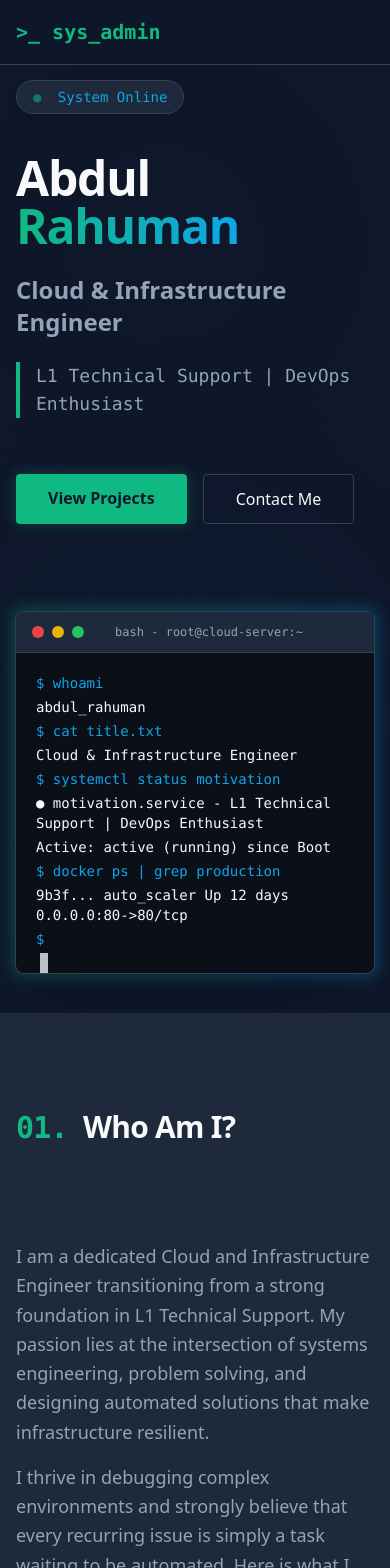
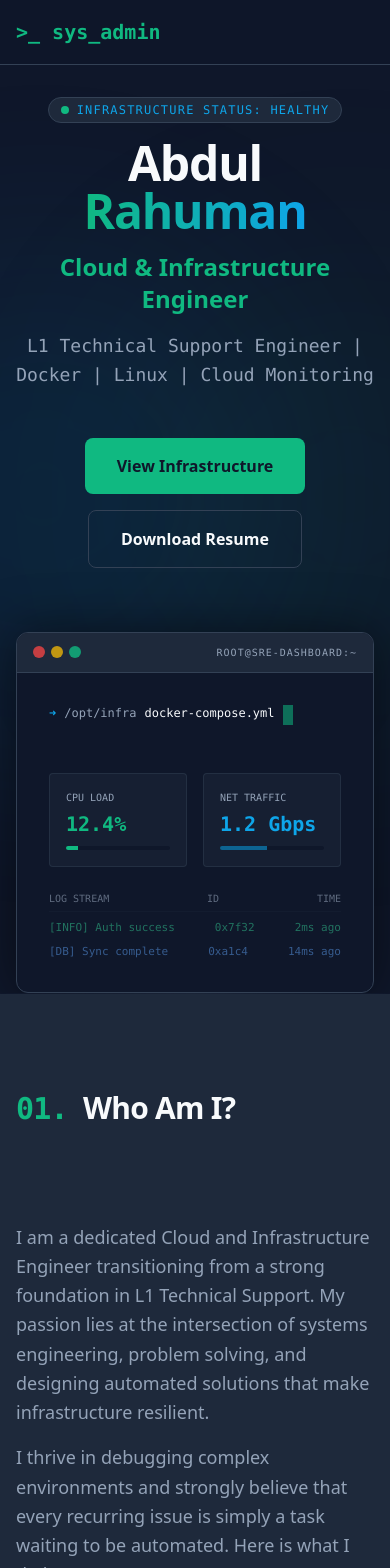
Before and after one commit to AbdulRahumankm/Cloud_AbdulRahuman, a React (Vite) app: page / in a window 390 px wide. Shown: the top 1568 px of the page. Built offline with nearby package versions, Linux system fonts and the light colour scheme.

Commit message:
Professional Enhancements for Recruiter Focus

```diff
--- a/src/App.css
+++ b/src/App.css
@@ -1,4 +1,26 @@
-/* Cleaned out vite default styles. Relying on Tailwind in index.css */
+/* Global Styles */
+
+.section-divider {
+  @apply h-px w-full bg-gradient-to-r from-transparent via-devops-border to-transparent opacity-30;
+}
+
+@keyframes fade-in {
+  from { opacity: 0; }
+  to { opacity: 1; }
+}
+
+.animate-fade-in {
+  animation: fade-in 1s ease-out forwards;
+}
+
+@keyframes slide-up {
+  from { transform: translateY(20px); opacity: 0; }
+  to { transform: translateY(0); opacity: 1; }
+}
+
+.animate-slide-up {
+  animation: slide-up 0.8s ease-out forwards;
+}
 
 html {
   scroll-behavior: smooth;
--- a/src/App.jsx
+++ b/src/App.jsx
@@ -15,12 +15,17 @@ function App() {
   return (
     <MainLayout>
       <Hero />
+      <div className="section-divider"></div>
       <About />
+      <div className="section-divider"></div>
       <Skills />
-      <Projects />
+      <div className="section-divider"></div>
+      <ServerStatusDashboard />
+      <div className="section-divider"></div>
       <InfrastructureProjects />
-      <ServerStatusDashboard />
+      <div className="section-divider"></div>
       <CloudArchitecture />
+      <div className="section-divider"></div>
       <ContactSection />
       <Contact />
     </MainLayout>
--- a/src/sections/Hero.jsx
+++ b/src/sections/Hero.jsx
@@ -1,135 +1,133 @@
 import React, { useState, useEffect } from 'react';
 
 const Hero = () => {
-  const [terminalLines, setTerminalLines] = useState([]);
-  const [currentLineIndex, setCurrentLineIndex] = useState(0);
-  const [currentCharIndex, setCurrentCharIndex] = useState(0);
-  const [isTyping, setIsTyping] = useState(true);
-
-  const lines = [
-    { text: '$ whoami', isCommand: true },
-    { text: 'abdul_rahuman', isCommand: false },
-    { text: '$ cat title.txt', isCommand: true },
-    { text: 'Cloud & Infrastructure Engineer', isCommand: false },
-    { text: '$ systemctl status motivation', isCommand: true },
-    { text: '● motivation.service - L1 Technical Support | DevOps Enthusiast', isCommand: false },
-    { text: '   Active: active (running) since Boot', isCommand: false },
-    { text: '$ docker ps | grep production', isCommand: true },
-    { text: '9b3f...  auto_scaler   Up 12 days   0.0.0.0:80->80/tcp', isCommand: false },
-    { text: '$ ', isCommand: true }
+  const [displayText, setDisplayText] = useState("");
+  const [currentIndex, setCurrentIndex] = useState(0);
+  const commandList = [
+    "ssh infra-admin@cloud-node-01",
+    "docker-compose.yml version: '3.8'",
+    "kubectl get nodes --show-labels",
+    "ansible-playbook configure-sre.yml",
+    "terraform apply --auto-approve",
+    "grep -r 'CRITICAL' /var/log/syslog"
   ];
 
   useEffect(() => {
-    if (currentLineIndex >= lines.length) return;
+    let charIndex = 0;
+    const currentCommand = commandList[currentIndex];
 
-    const currentLine = lines[currentLineIndex];
+    const typingInterval = setInterval(() => {
+      if (charIndex < currentCommand.length) {
+        setDisplayText(currentCommand.substring(0, charIndex + 1));
+        charIndex++;
+      } else {
+        clearInterval(typingInterval);
+        setTimeout(() => {
+          setCurrentIndex((prev) => (prev + 1) % commandList.length);
+        }, 2000);
+      }
+    }, 100);
 
-    if (currentLine.isCommand) {
-      if (currentCharIndex < currentLine.text.length) {
-        const timeout = setTimeout(() => {
-          setCurrentCharIndex(prev => prev + 1);
-        }, 50); // Typing speed
-        return () => clearTimeout(timeout);
-      } else {
-        const timeout = setTimeout(() => {
-          setTerminalLines(prev => [...prev, currentLine.text]);
-          setCurrentLineIndex(prev => prev + 1);
-          setCurrentCharIndex(0);
-        }, 200); // Pause after typing
-        return () => clearTimeout(timeout);
-      }
-    } else {
-      // Print output immediately
-      const timeout = setTimeout(() => {
-        setTerminalLines(prev => [...prev, currentLine.text]);
-        setCurrentLineIndex(prev => prev + 1);
-      }, 50);
-      return () => clearTimeout(timeout);
-    }
-  }, [currentLineIndex, currentCharIndex, lines]);
+    return () => clearInterval(typingInterval);
+  }, [currentIndex]);
 
   return (
-    <section id="home" className="min-h-screen pt-20 pb-10 flex items-center bg-devops-bg relative overflow-hidden">
-      {/* Background decoration */}
-      <div className="absolute top-0 left-0 w-full h-full overflow-hidden opacity-20 pointer-events-none z-0">
-        <div className="absolute top-[10%] left-[5%] w-72 h-72 bg-devops-primary/20 rounded-full blur-[100px] animate-pulse"></div>
-        <div className="absolute bottom-[10%] right-[5%] w-96 h-96 bg-devops-secondary/20 rounded-full blur-[120px] animate-pulse" style={{ animationDelay: '1s' }}></div>
+    <section id="hero" className="min-h-screen pt-24 flex flex-col items-center justify-center bg-devops-bg relative overflow-hidden">
+      {/* Background radial glow */}
+      <div className="absolute inset-0 z-0 pointer-events-none">
+        <div className="absolute top-1/4 left-1/4 w-[500px] h-[500px] bg-devops-primary/10 rounded-full blur-[120px] animate-pulse"></div>
+        <div className="absolute bottom-1/4 right-1/4 w-[500px] h-[500px] bg-devops-secondary/10 rounded-full blur-[120px] animate-pulse" style={{ animationDelay: '1s' }}></div>
       </div>
 
-      <div className="max-w-7xl mx-auto px-4 sm:px-6 lg:px-8 relative z-10 w-full">
-        <div className="grid grid-cols-1 lg:grid-cols-2 gap-12 items-center">
-
-          {/* Left Column - Details */}
-          <div className="text-left space-y-6">
-            <div className="inline-block px-4 py-1.5 rounded-full border border-devops-border bg-devops-card text-devops-secondary font-mono text-sm shadow-lg mb-4">
-              <span className="animate-pulse mr-2 text-devops-primary">●</span> System Online
+      <div className="max-w-7xl mx-auto px-4 sm:px-6 lg:px-8 w-full z-10 flex flex-col lg:flex-row items-center gap-16">
+        <div className="flex-1 space-y-8 text-center lg:text-left">
+          <div className="space-y-4 animate-fade-in">
+            <div className="inline-flex items-center gap-2 px-3 py-1 rounded-full bg-devops-card border border-devops-border text-devops-secondary text-xs uppercase tracking-widest font-mono">
+              <span className="relative flex h-2 w-2">
+                <span className="animate-ping absolute inline-flex h-full w-full rounded-full bg-devops-primary opacity-75"></span>
+                <span className="relative inline-flex rounded-full h-2 w-2 bg-devops-primary"></span>
+              </span>
+              Infrastructure Status: Healthy
             </div>
 
-            <h1 className="text-5xl sm:text-6xl font-extrabold text-devops-text tracking-tight">
+            <h1 className="text-5xl md:text-7xl font-extrabold text-devops-text tracking-tight">
               Abdul <span className="text-transparent bg-clip-text bg-gradient-to-r from-devops-primary to-devops-secondary">Rahuman</span>
             </h1>
 
-            <h2 className="text-2xl sm:text-3xl font-bold text-devops-textMuted mt-2">
+            <p className="text-2xl md:text-3xl font-bold text-devops-primary">
               Cloud & Infrastructure Engineer
-            </h2>
-
-            <p className="max-w-xl text-lg text-devops-textMuted font-mono border-l-4 border-devops-primary pl-4 mt-6">
-               L1 Technical Support | DevOps Enthusiast
             </p>
 
-            <div className="pt-8 flex flex-wrap gap-4">
-              <a href="#projects" className="px-8 py-3 bg-devops-primary text-devops-bg font-bold rounded hover:bg-emerald-400 transition-colors shadow-[0_0_15px_rgba(16,185,129,0.3)]">
-                View Projects
-              </a>
-              <a href="#contact" className="px-8 py-3 bg-transparent border border-devops-border text-devops-text rounded hover:border-devops-secondary hover:text-devops-secondary transition-colors font-medium">
-                Contact Me
-              </a>
-            </div>
+            <p className="text-lg md:text-xl text-devops-textMuted max-w-2xl mx-auto lg:mx-0 leading-relaxed font-mono">
+              L1 Technical Support Engineer | Docker | Linux | Cloud Monitoring
+            </p>
           </div>
 
-          {/* Right Column - Animated Terminal */}
-          <div className="relative group perspective-1000 mt-10 lg:mt-0 shadow-2xl">
-            <div className="absolute -inset-1 bg-gradient-to-r from-devops-primary to-devops-secondary rounded-lg blur opacity-30 group-hover:opacity-50 transition duration-1000"></div>
+          <div className="flex flex-wrap items-center justify-center lg:justify-start gap-4 pt-4">
+            <a href="#infra-projects" className="px-8 py-4 bg-devops-primary text-devops-bg font-bold rounded-lg transition-all duration-300 hover:scale-105 hover:shadow-[0_0_25px_rgba(16,185,129,0.4)] active:scale-95">
+              View Infrastructure
+            </a>
+            <a href="/resume.pdf" download className="px-8 py-4 border border-devops-border text-devops-text font-bold rounded-lg transition-all duration-300 hover:bg-devops-card hover:border-devops-secondary hover:text-devops-secondary active:scale-95">
+              Download Resume
+            </a>
+          </div>
+        </div>
 
-            <div className="relative bg-[#0a0f18] rounded-lg ring-1 ring-devops-border overflow-hidden transform transition-all duration-500 hover:scale-[1.02]">
-              {/* Terminal Header */}
-              <div className="flex items-center px-4 py-3 bg-[#1e293b] border-b border-devops-border">
-                <div className="flex gap-2">
-                  <div className="w-3 h-3 rounded-full bg-red-500"></div>
-                  <div className="w-3 h-3 rounded-full bg-yellow-500"></div>
-                  <div className="w-3 h-3 rounded-full bg-green-500"></div>
+        {/* Dashboard Visualizer */}
+        <div className="flex-1 w-full max-w-xl animate-slide-up">
+          <div className="bg-[#0f172a] rounded-xl border border-devops-border shadow-[0_0_50px_rgba(0,0,0,0.5)] overflow-hidden">
+            <div className="bg-[#1e293b] px-4 py-3 flex items-center justify-between border-b border-devops-border">
+              <div className="flex gap-1.5">
+                <div className="w-3 h-3 rounded-full bg-red-500/80"></div>
+                <div className="w-3 h-3 rounded-full bg-yellow-500/80"></div>
+                <div className="w-3 h-3 rounded-full bg-emerald-500/80"></div>
+              </div>
+              <div className="text-devops-textMuted text-[10px] font-mono tracking-widest uppercase">root@sre-dashboard:~</div>
+            </div>
+            <div className="p-8 font-mono text-xs md:text-sm min-h-[300px] space-y-6">
+              <div className="flex gap-2 text-devops-secondary">
+                <span>➜</span>
+                <span className="text-devops-textMuted">/opt/infra</span>
+                <span className="text-devops-text whitespace-pre">{displayText}</span>
+                <span className="w-2.5 h-5 bg-devops-primary animate-pulse inline-block align-middle"></span>
+              </div>
+
+              <div className="grid grid-cols-2 gap-4 pt-6">
+                <div className="p-4 rounded bg-devops-card/50 border border-devops-border/50">
+                  <div className="text-[10px] text-devops-textMuted uppercase mb-1">CPU Load</div>
+                  <div className="text-devops-primary text-xl font-bold">12.4%</div>
+                  <div className="w-full bg-devops-bg h-1 mt-2 rounded-full overflow-hidden">
+                    <div className="bg-devops-primary w-[12%] h-full"></div>
+                  </div>
                 </div>
-                <div className="mx-auto text-xs text-devops-textMuted font-mono text-center flex-1 pr-6">
-                  bash - root@cloud-server:~
+                <div className="p-4 rounded bg-devops-card/50 border border-devops-border/50">
+                  <div className="text-[10px] text-devops-textMuted uppercase mb-1">Net Traffic</div>
+                  <div className="text-devops-secondary text-xl font-bold">1.2 Gbps</div>
+                  <div className="w-full bg-devops-bg h-1 mt-2 rounded-full overflow-hidden">
+                    <div className="bg-devops-secondary w-[45%] h-full animate-pulse"></div>
+                  </div>
                 </div>
               </div>
 
-              {/* Terminal Body */}
-              <div className="p-5 font-mono text-sm sm:text-base text-devops-textMuted h-80 overflow-y-auto">
-                {terminalLines.map((line, idx) => (
-                  <div key={idx} className={`mb-1 ${line.startsWith('$') ? 'text-devops-secondary' : 'text-devops-text'}`}>
-                    {line}
-                  </div>
-                ))}
-
-                {/* Currently typed line */}
-                {currentLineIndex < lines.length && lines[currentLineIndex].isCommand && (
-                  <div className="mb-1 text-devops-secondary flex items-center">
-                    <span>{lines[currentLineIndex].text.substring(0, currentCharIndex)}</span>
-                    <span className="w-2 h-5 bg-devops-text animate-pulse ml-1 inline-block"></span>
-                  </div>
-                )}
-
-                {/* Blinking cursor after finished */}
-                {currentLineIndex >= lines.length && (
-                  <div className="mb-1 text-devops-secondary flex items-center">
-                    <span className="w-2 h-5 bg-devops-text animate-pulse ml-1 inline-block"></span>
-                  </div>
-                )}
+              <div className="space-y-2 opacity-60">
+                <div className="flex justify-between items-center text-[10px] text-devops-textMuted border-b border-devops-border/20 pb-1">
+                  <span>LOG STREAM</span>
+                  <span>ID</span>
+                  <span>TIME</span>
+                </div>
+                <div className="flex justify-between text-[11px] text-emerald-400/80">
+                  <span>[INFO] Auth success</span>
+                  <span>0x7f32</span>
+                  <span>2ms ago</span>
+                </div>
+                <div className="flex justify-between text-[11px] text-blue-400/80">
+                  <span>[DB] Sync complete</span>
+                  <span>0xa1c4</span>
+                  <span>14ms ago</span>
+                </div>
               </div>
             </div>
           </div>
-
         </div>
       </div>
     </section>
--- a/src/sections/InfrastructureProjects.jsx
+++ b/src/sections/InfrastructureProjects.jsx
@@ -2,64 +2,74 @@ import React from 'react';
 
 const infrastructureProjects = [
   {
-    title: "Self-hosted n8n Automation Server using Docker",
-    description: "Self-hosted automation platform deployed using Docker containers with remote workflow execution and service monitoring.",
+    title: "Self-hosted Automation Platform",
+    problem: "High monthly costs for SaaS automation tools and limited control over data privacy.",
+    solution: "Deployed a self-hosted n8n instance on a localized server using Docker, providing full ownership and cost-effective task orchestration.",
     technologies: ["Docker", "n8n", "Linux", "Self-hosted Server"],
     status: "Online",
   },
   {
-    title: "Home Network Monitoring using Wazuh",
-    description: "Centralized monitoring system to analyze logs, detect threats, and monitor devices across a home network infrastructure.",
-    technologies: ["Wazuh", "Linux", "Networking", "Security Monitoring"],
+    title: "Infrastructure Visibility System",
+    problem: "Lack of centralized monitoring for distributed home lab components leading to reactive rather than proactive maintenance.",
+    solution: "Integrated Wazuh and Grafana to monitor system health, detect security vulnerabilities, and visualize performance metrics in real-time.",
+    technologies: ["Wazuh", "Grafana", "Linux", "Monitoring"],
     status: "Running",
   },
   {
-    title: "Secure Remote Access using Cloudflare Tunnel",
-    description: "Secure remote access setup allowing external connection to internal services without exposing public IP addresses.",
-    technologies: ["Cloudflare Tunnel", "Networking", "Zero Trust", "Reverse Proxy"],
+    title: "Zero-Trust Remote Access",
+    problem: "Exposing internal services to the internet via port forwarding created significant security risks and public IP exposure.",
+    solution: "Implemented Cloudflare Tunnel for secure, encrypted ingress to internal services without opening any inbound firewall ports.",
+    technologies: ["Cloudflare Tunnel", "Networking", "Zero Trust", "Argo"],
     status: "Active",
   },
 ];
 
 const InfrastructureProjects = () => {
   return (
-    <section id="infra-projects" className="py-24 bg-devops-bg relative overflow-hidden">
+    <section id="infra-projects" className="py-32 bg-devops-bg relative overflow-hidden">
       <div className="max-w-7xl mx-auto px-4 sm:px-6 lg:px-8 relative z-10">
-        <div className="flex flex-col md:flex-row items-baseline gap-4 mb-16">
+        <div className="flex flex-col md:flex-row items-baseline gap-4 mb-20">
           <h2 className="text-3xl md:text-4xl font-extrabold text-devops-text tracking-tight">
-            <span className="text-devops-primary font-mono mr-2">04.</span> Infrastructure Projects
+            <span className="text-devops-primary font-mono mr-2">04.</span> Core Infrastructure
           </h2>
           <div className="h-px bg-devops-border flex-1 w-full md:w-auto mt-4 md:mt-0"></div>
         </div>
 
-        <div className="grid grid-cols-1 md:grid-cols-2 lg:grid-cols-3 gap-8">
+        <div className="grid grid-cols-1 lg:grid-cols-3 gap-8">
           {infrastructureProjects.map((project, index) => (
             <div
               key={index}
-              className="group relative bg-devops-card/40 backdrop-blur-md rounded-2xl border border-devops-border overflow-hidden hover:scale-105 transition-all duration-300 shadow-xl"
+              className="group relative bg-devops-card/40 backdrop-blur-md rounded-2xl border border-devops-border overflow-hidden hover:scale-[1.02] transition-all duration-300 shadow-xl flex flex-col"
             >
-              <div className="p-8 h-full flex flex-col">
+              <div className="p-8 flex flex-col h-full">
                 <div className="flex justify-between items-start mb-6">
-                  <div className="flex items-center gap-2 px-3 py-1 rounded-full bg-slate-900/50 border border-devops-border">
+                  <div className="flex items-center gap-2 px-3 py-1 rounded-full bg-slate-900/50 border border-devops-border text-xs">
                     <span className="relative flex h-2 w-2">
                       <span className="animate-ping absolute inline-flex h-full w-full rounded-full bg-devops-primary opacity-75"></span>
                       <span className="relative inline-flex rounded-full h-2 w-2 bg-devops-primary"></span>
                     </span>
-                    <span className="text-[10px] font-mono text-devops-text uppercase tracking-wider">
+                    <span className="font-mono text-devops-text tracking-widest uppercase">
                       {project.status}
                     </span>
                   </div>
                 </div>
 
-                <h3 className="text-xl font-bold text-devops-text mb-4 group-hover:text-devops-primary transition-colors duration-300">
+                <h3 className="text-xl font-bold text-devops-text mb-6 group-hover:text-devops-primary transition-colors">
                   {project.title}
                 </h3>
 
-                <p className="text-devops-textMuted text-sm mb-8 leading-relaxed flex-grow">
-                  {project.description}
-                </p>
+                <div className="space-y-4 mb-8 flex-grow">
+                  <div>
+                    <h4 className="text-[10px] font-mono text-devops-secondary uppercase tracking-widest mb-1 opacity-70">Problem Context</h4>
+                    <p className="text-devops-textMuted text-sm leading-relaxed">{project.problem}</p>
+                  </div>
+                  <div>
+                    <h4 className="text-[10px] font-mono text-devops-primary uppercase tracking-widest mb-1 opacity-70">SRE Solution</h4>
+                    <p className="text-devops-text text-sm leading-relaxed">{project.solution}</p>
+                  </div>
+                </div>
 
-                <div className="flex flex-wrap gap-2 mt-auto">
+                <div className="flex flex-wrap gap-2 pt-4 border-t border-devops-border/30">
                   {project.technologies.map((tech, techIndex) => (
                     <span
                       key={techIndex}
@@ -70,9 +80,6 @@ const InfrastructureProjects = () => {
                   ))}
                 </div>
               </div>
-
-              {/* Hover Glow Effect */}
-              <div className="absolute inset-0 border-2 border-transparent group-hover:border-devops-primary/20 rounded-2xl transition-all duration-300 pointer-events-none"></div>
             </div>
           ))}
         </div>
```
Also changed, not shown: src/sections/CloudArchitecture.jsx (+17 -16 lines), src/sections/ContactSection.jsx (+15 -14 lines), src/sections/ServerStatusDashboard.jsx (+40 -34 lines).
